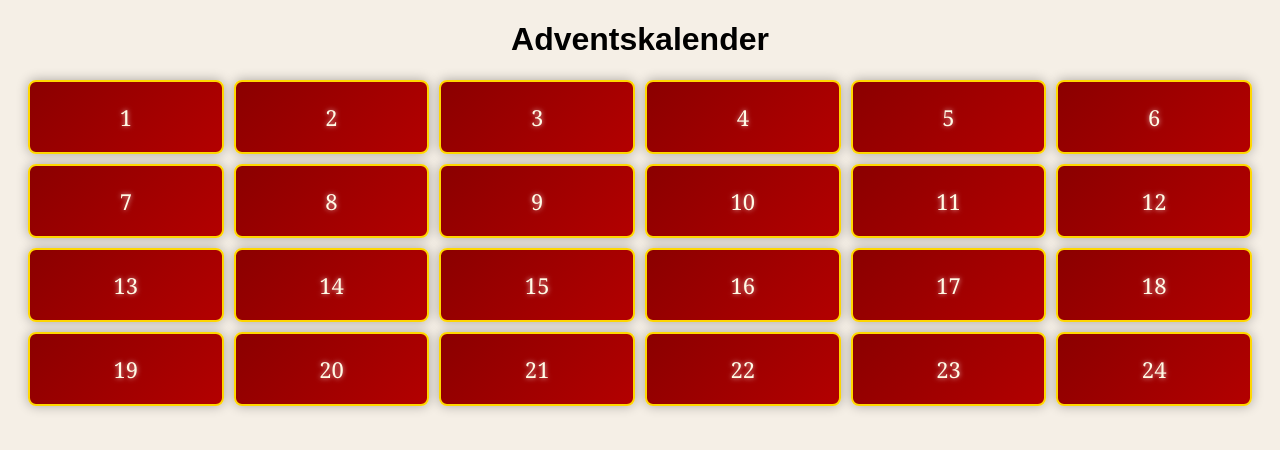
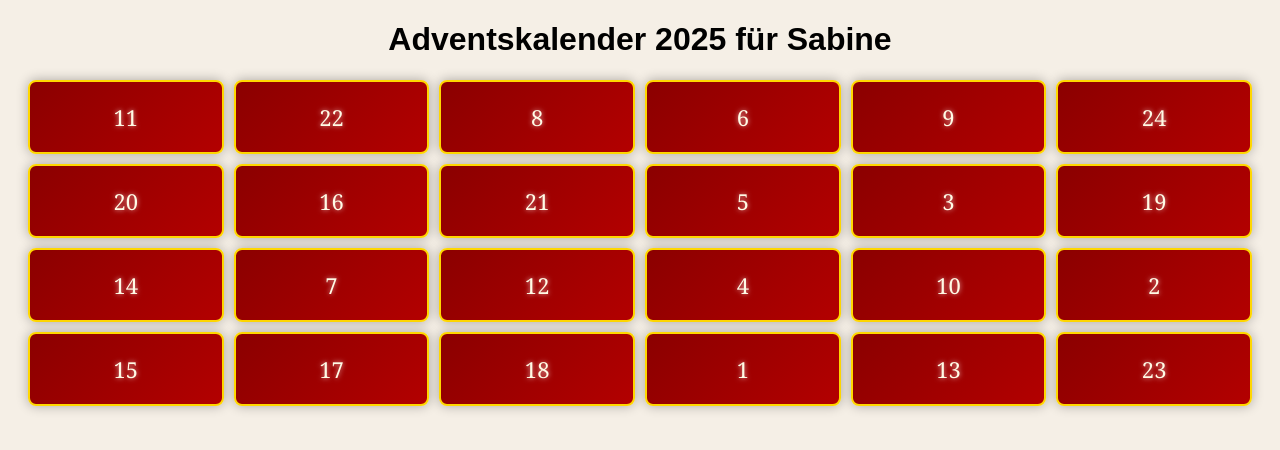
Before and after one commit to tom01p/advent-sabine, a plain HTML site: page calendar.html in a window 1280 px wide. Drawn offline with Linux system fonts and the light colour scheme.

Commit message:
Update calendar.html

```diff
--- a/calendar.html
+++ b/calendar.html
@@ -38,43 +38,24 @@ body {
 
 /* WICHTIG: Bild immer responsive */
 img {
-    max-width: 100%;   /* nie breiter als Bildschirm */
-    height: auto;      /* richtige Proportionen */
+    max-width: 100%;
+    height: auto;
     display: block;
-    margin: 20px auto; /* schön zentriert */
+    margin: 20px auto;
 }
 </style>
 </head>
+
 <body>
-<h1>Adventskalender</h1>
-<div class="grid">
-<div class="door" onclick="openDoor(1)">1</div>
-<div class="door" onclick="openDoor(2)">2</div>
-<div class="door" onclick="openDoor(3)">3</div>
-<div class="door" onclick="openDoor(4)">4</div>
-<div class="door" onclick="openDoor(5)">5</div>
-<div class="door" onclick="openDoor(6)">6</div>
-<div class="door" onclick="openDoor(7)">7</div>
-<div class="door" onclick="openDoor(8)">8</div>
-<div class="door" onclick="openDoor(9)">9</div>
-<div class="door" onclick="openDoor(10)">10</div>
-<div class="door" onclick="openDoor(11)">11</div>
-<div class="door" onclick="openDoor(12)">12</div>
-<div class="door" onclick="openDoor(13)">13</div>
-<div class="door" onclick="openDoor(14)">14</div>
-<div class="door" onclick="openDoor(15)">15</div>
-<div class="door" onclick="openDoor(16)">16</div>
-<div class="door" onclick="openDoor(17)">17</div>
-<div class="door" onclick="openDoor(18)">18</div>
-<div class="door" onclick="openDoor(19)">19</div>
-<div class="door" onclick="openDoor(20)">20</div>
-<div class="door" onclick="openDoor(21)">21</div>
-<div class="door" onclick="openDoor(22)">22</div>
-<div class="door" onclick="openDoor(23)">23</div>
-<div class="door" onclick="openDoor(24)">24</div>
-</div>
+<h1>Adventskalender 2025 für Sabine</h1>
+
+<!-- Random erzeugte Türchen kommen hier rein -->
+<div class="grid" id="kalender"></div>
+
 <div id="content"></div>
+
 <script>
+// ---- Texte unter den Bildern ----
 const texts = {
   1: "Ballett Mahler X Drei Meister",
   2: "Wielandshöhe",
@@ -102,6 +83,31 @@ const texts = {
  24: "Frohe Weihnachten"
 };
 
+// ---- Random-Shuffle erzeugen ----
+const container = document.getElementById("kalender");
+let doors = [];
+
+// Liste 1–24 erstellen
+for (let i = 1; i <= 24; i++) {
+    doors.push(i);
+}
+
+// Fisher–Yates Shuffle
+for (let i = doors.length - 1; i > 0; i--) {
+    const j = Math.floor(Math.random() * (i + 1));
+    [doors[i], doors[j]] = [doors[j], doors[i]];
+}
+
+// Türchen ins Grid schreiben
+doors.forEach(n => {
+    const d = document.createElement("div");
+    d.className = "door";
+    d.innerText = n;
+    d.onclick = () => openDoor(n);
+    container.appendChild(d);
+});
+
+// ---- Tür öffnen ----
 function openDoor(n){
   const today = new Date();
   const day = today.getDate();
@@ -110,10 +116,12 @@ function openDoor(n){
     return;
   }
   document.getElementById('content').innerHTML =
-    '<img src="img_'+String(n).padStart(2,'0')+'.jpeg"><p style="font-size: 1.2em; margin-top: 15px; text-align: center;">' +
+    '<img src="img_'+String(n).padStart(2,'0')+'.jpeg">' +
+    '<p style="font-size: 1.4em; margin-top: 15px; text-align: center;">' +
     (texts[n] || "") +
     '</p>';
 }
 </script>
+
 </body>
 </html>
```
Lines whose indentation alone changed are shown as unchanged.
